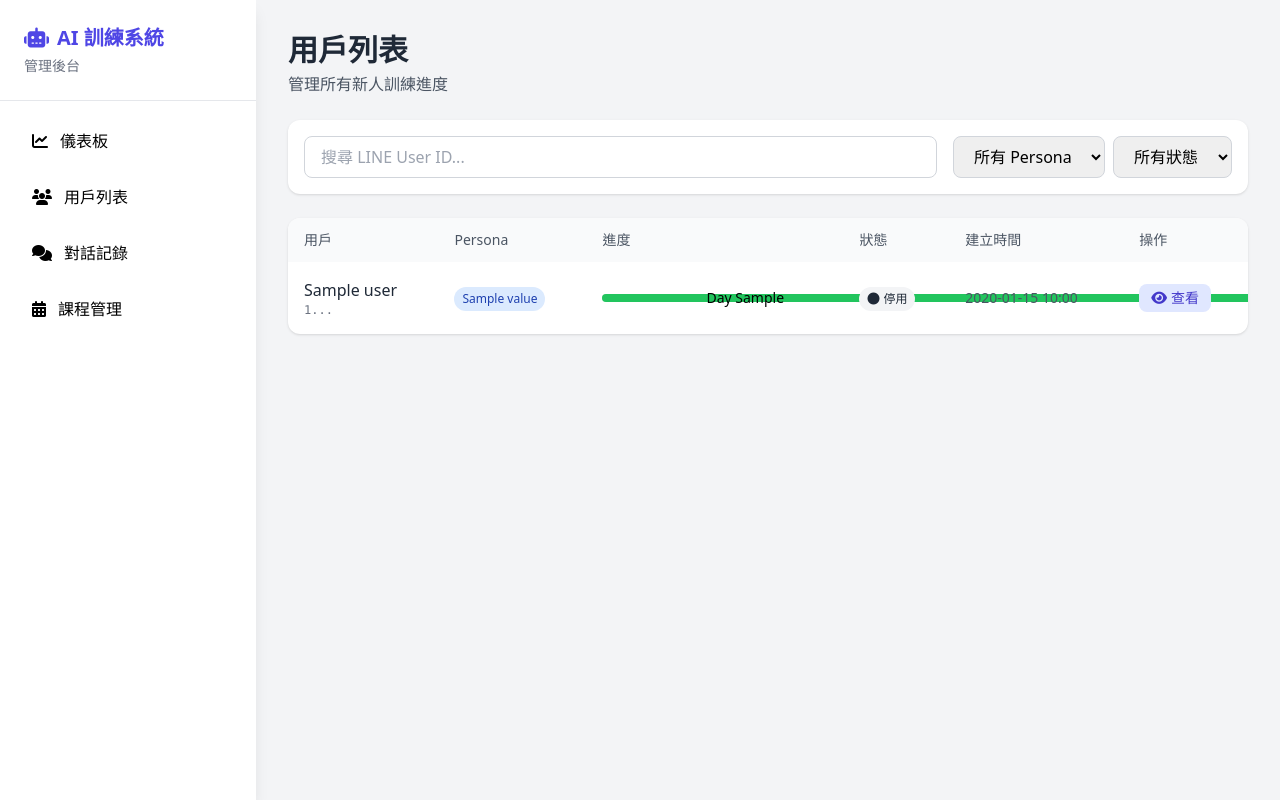
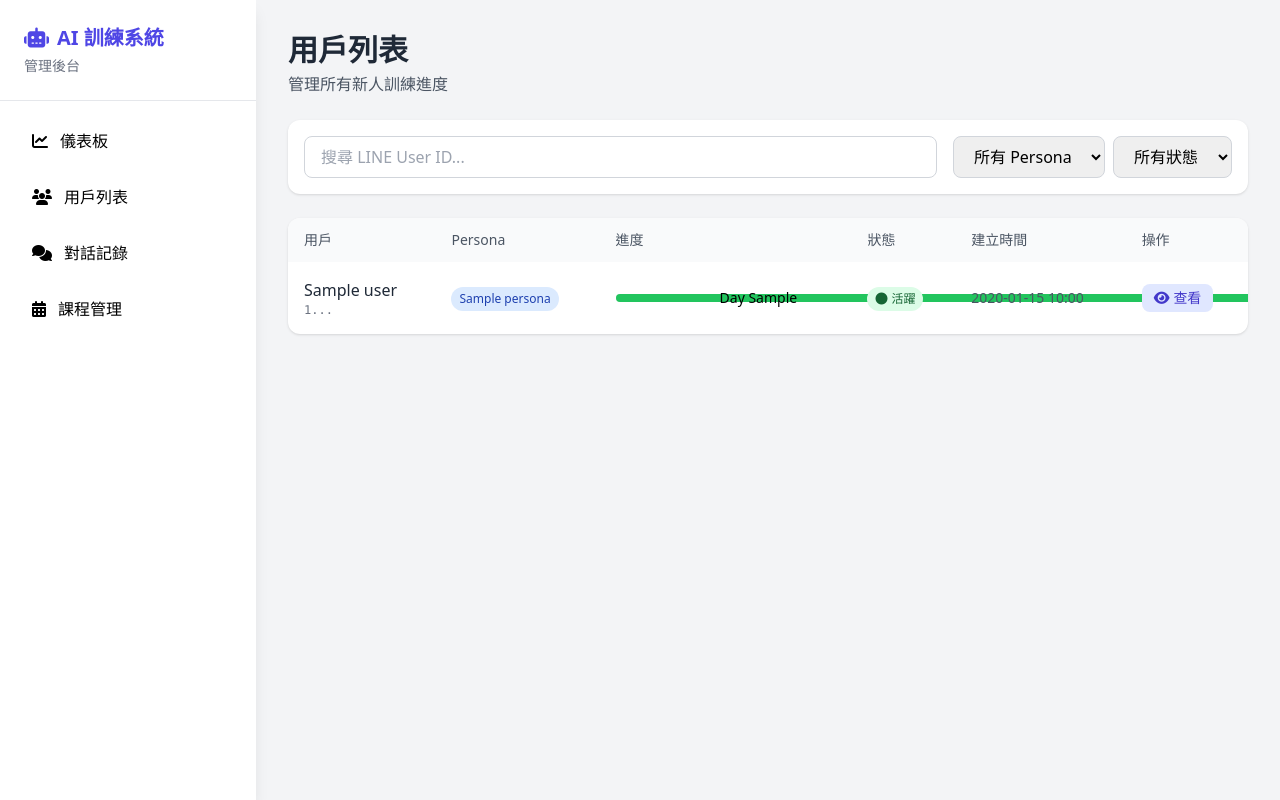
Before and after one commit to Bryant88888888/ai-coach, a FastAPI app: template app/templates/users.html in a window 1280 px wide. Run offline with FastAPI, Linux system fonts and the light colour scheme; the template is opened without the code that fills it: most values are stand-ins (such as "Sample title", 1, 10 or a date in 2020); some libraries are stand-ins or nearby versions.

Commit message:
Fix .value attribute errors after Enum to String migration
Remove .value calls on status and persona fields since they are
now String type instead of Enum type in the database model.

Files fixed:
- app/routers/frontend.py
- app/routers/admin.py
- app/services/training_service.py
- app/templates/users.html
- app/templates/user_detail.html

🤖 Generated with [Claude Code](https://claude.com/claude-code)

Co-Authored-By: Claude Opus 4.5 <noreply@anthropic.com>

```diff
--- a/app/routers/admin.py
+++ b/app/routers/admin.py
@@ -79,7 +79,7 @@ async def get_training_stats(db: Session = Depends(get_db)):
     users = user_service.get_all_users()
 
     total_users = len(users)
-    active_users = len([u for u in users if u.status.value == "Active"])
+    active_users = len([u for u in users if u.status == "Active"])
     completed_users = len([u for u in users if u.current_day > 14])
 
     # 各天數的用戶分佈
@@ -92,8 +92,8 @@ async def get_training_stats(db: Session = Depends(get_db)):
     persona_distribution = {"A_無經驗": 0, "B_有經驗": 0, "未分類": 0}
     for user in users:
         if user.persona:
-            persona_distribution[user.persona.value] = (
-                persona_distribution.get(user.persona.value, 0) + 1
+            persona_distribution[user.persona] = (
+                persona_distribution.get(user.persona, 0) + 1
             )
         else:
             persona_distribution["未分類"] += 1
--- a/app/routers/frontend.py
+++ b/app/routers/frontend.py
@@ -26,7 +26,7 @@ async def dashboard(request: Request, db: Session = Depends(get_db)):
 
     # 計算統計資料
     total_users = len(users)
-    active_users = len([u for u in users if u.status.value == "Active"])
+    active_users = len([u for u in users if u.status == "Active"])
     completed_users = len([u for u in users if u.current_day > 14])
 
     # 各天數的用戶分佈
@@ -39,8 +39,8 @@ async def dashboard(request: Request, db: Session = Depends(get_db)):
     persona_distribution = {"A_無經驗": 0, "B_有經驗": 0, "未分類": 0}
     for user in users:
         if user.persona:
-            persona_distribution[user.persona.value] = (
-                persona_distribution.get(user.persona.value, 0) + 1
+            persona_distribution[user.persona] = (
+                persona_distribution.get(user.persona, 0) + 1
             )
         else:
             persona_distribution["未分類"] += 1
--- a/app/services/training_service.py
+++ b/app/services/training_service.py
@@ -115,6 +115,6 @@ class TrainingService:
             "total_days": total_days,
             "progress_percent": round((current_day / MAX_TRAINING_DAY) * 100, 1),
             "current_title": current_title,
-            "persona": user.persona.value if user.persona else None,
+            "persona": user.persona if user.persona else None,
             "is_completed": current_day > MAX_TRAINING_DAY
         }
--- a/app/templates/users.html
+++ b/app/templates/users.html
@@ -47,8 +47,8 @@
             <tbody class="divide-y divide-gray-100" id="users-table-body">
                 {% for user in users %}
                 <tr class="hover:bg-gray-50 user-row"
-                    data-persona="{{ user.persona.value if user.persona else '' }}"
-                    data-status="{{ user.status.value }}"
+                    data-persona="{{ user.persona if user.persona else '' }}"
+                    data-status="{{ user.status }}"
                     data-line-id="{{ user.line_user_id }}">
                     <td class="px-4 py-4">
                         <div>
@@ -59,8 +59,8 @@
                     <td class="px-4 py-4">
                         {% if user.persona %}
                         <span class="inline-flex items-center px-2 py-1 rounded-full text-xs font-medium
-                            {% if 'A' in user.persona.value %}bg-pink-100 text-pink-800{% else %}bg-blue-100 text-blue-800{% endif %}">
-                            {{ user.persona.value }}
+                            {% if 'A' in user.persona %}bg-pink-100 text-pink-800{% else %}bg-blue-100 text-blue-800{% endif %}">
+                            {{ user.persona }}
                         </span>
                         {% else %}
                         <span class="text-gray-400 text-sm">未分類</span>
@@ -77,7 +77,7 @@
                         </div>
                     </td>
                     <td class="px-4 py-4 hidden md:table-cell">
-                        {% if user.status.value == 'Active' %}
+                        {% if user.status == 'Active' %}
                         <span class="inline-flex items-center px-2 py-1 rounded-full text-xs font-medium bg-green-100 text-green-800">
                             <i class="fas fa-circle text-xs mr-1"></i>活躍
                         </span>
```
Also changed, not shown: app/templates/user_detail.html (+4 -4 lines).
